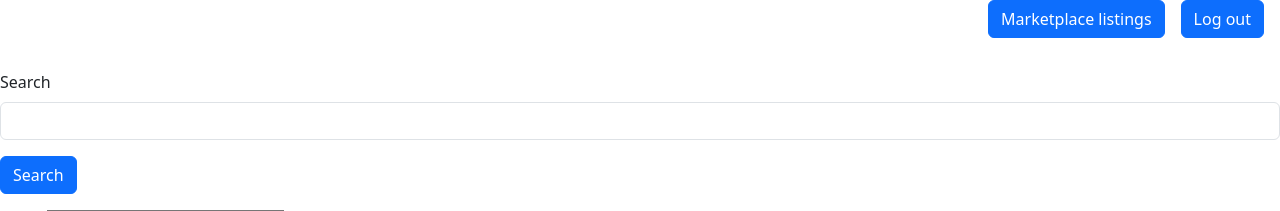
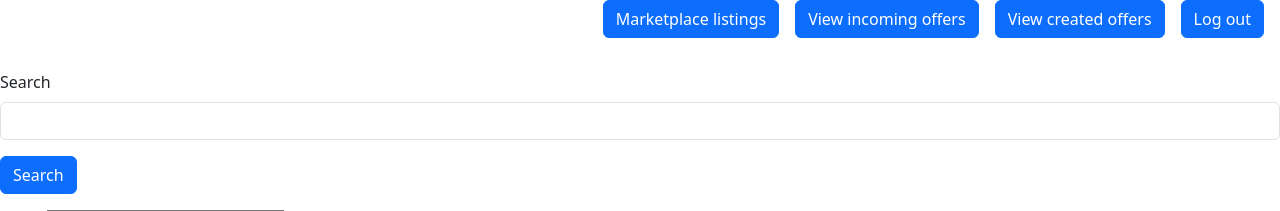
Before and after one commit to hahmad2205/Playground, a Django app: page /properties/ in a window 1280 px wide. Shown: the part 74-285 px from the top of the page. Run offline with Django 5.2, Linux system fonts and the light colour scheme; the visitor is signed in with stand-in values (Sample User, id 1); data that the repository does not hold is empty.

Commit message:
View incoming offers and view created offers functionality implemented

```diff
--- a/zameenclone/properties/management/commands/AddPropertyOwners.py
+++ b/zameenclone/properties/management/commands/AddPropertyOwners.py
@@ -47,6 +47,7 @@ class Command(BaseCommand):
                 email=fake.email(),
             )
             user.set_password("cogent123")
+            user.save()
 
     def set_properties_owner(self, user, properties):
         for property in properties:
--- a/zameenclone/properties/templates/properties/property_listing.html
+++ b/zameenclone/properties/templates/properties/property_listing.html
@@ -9,6 +9,14 @@
   {% else %}
     <a href="/properties/marketplace" class="me-3">
       <button type="button" class="btn btn-primary">Marketplace listings</button>
+    </a>
+
+    <a href="{% url 'view_incoming_offers' %}" class="me-3">
+      <button type="button" class="btn btn-primary">View incoming offers</button>
+    </a>
+
+    <a href="{% url 'view_created_offer' %}" class="me-3">
+      <button type="button" class="btn btn-primary">View created offers</button>
     </a>
   {% endif %}
 
--- a/zameenclone/properties/urls.py
+++ b/zameenclone/properties/urls.py
@@ -5,5 +5,7 @@ urlpatterns = [
     path("marketplace/", views.marketplace, name="marketplace"),
     path("", views.properties, name="properties"),
     path("<int:property_id>/", views.property_detail, name="property_detail"),
-    path("<int:property_id>/create_offer", views.create_offer, name="create_offer")
+    path("<int:property_id>/create_offer", views.create_offer, name="create_offer"),
+    path("view_incoming_offers", views.view_incoming_offers, name="view_incoming_offers"),
+    path("view_created_offers", views.view_created_offer, name="view_created_offer")
 ]
--- a/zameenclone/properties/views.py
+++ b/zameenclone/properties/views.py
@@ -2,7 +2,7 @@ from django.shortcuts import render, get_object_or_404
 from django.contrib.auth.decorators import login_required
 from django.db.models import Q
 
-from .models import Property,PropertyFilter
+from .models import Property, PropertyFilter, PropertyOffers
 from .forms import OfferForm
 from core.utils import create_pagination
 
@@ -84,3 +84,31 @@ def create_offer(request, property_id):
     return render(
         request, "properties/create_offers.html", {"offer_form":offer_form}
     )
+
+@login_required
+def view_incoming_offers(request):
+    if request.method == "GET":
+        properties = Property.objects.filter(owner=request.user, is_active=True).prefetch_related('offers')
+        active_offers = [
+            offer
+            for property in properties
+            for offer in property.offers.filter(is_active=True)
+        ]
+
+        return render(
+            request, "properties/view_offers.html",
+            {"offers": active_offers, "path": request.path}
+        )
+
+@login_required
+def view_created_offer(request):
+    if request.method == "GET":
+        return render(
+            request, "properties/view_offers.html",
+            {
+                "offers": PropertyOffers.objects.filter(
+                    is_active=True, offered_by=request.user
+                ),
+                "path": request.path
+            }
+        )
```
Also changed, not shown: zameenclone/properties/templates/properties/view_offers.html (added, +23 -0 lines).
